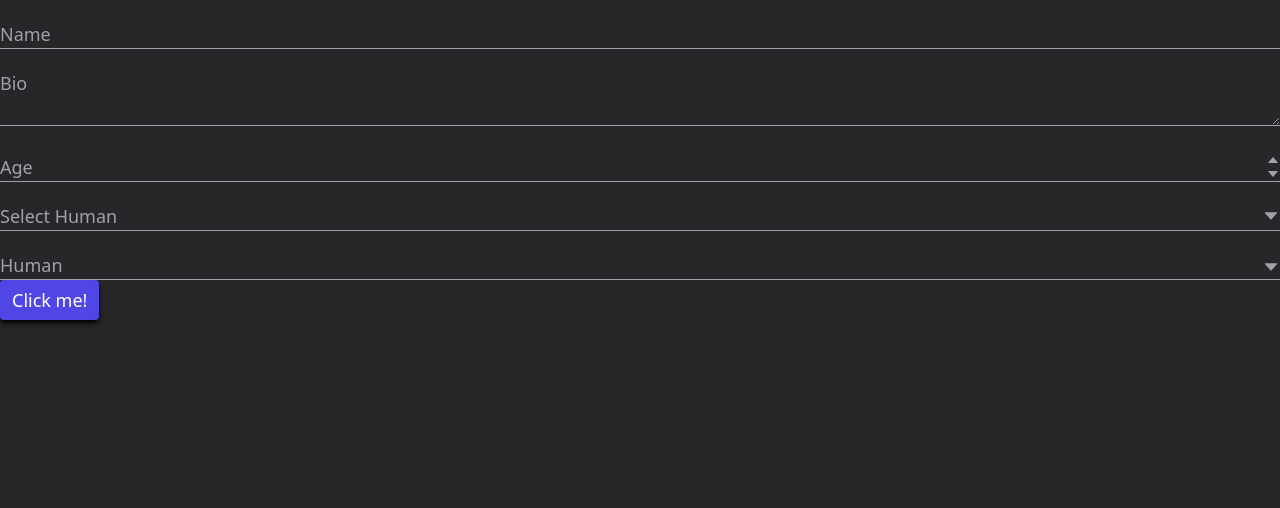
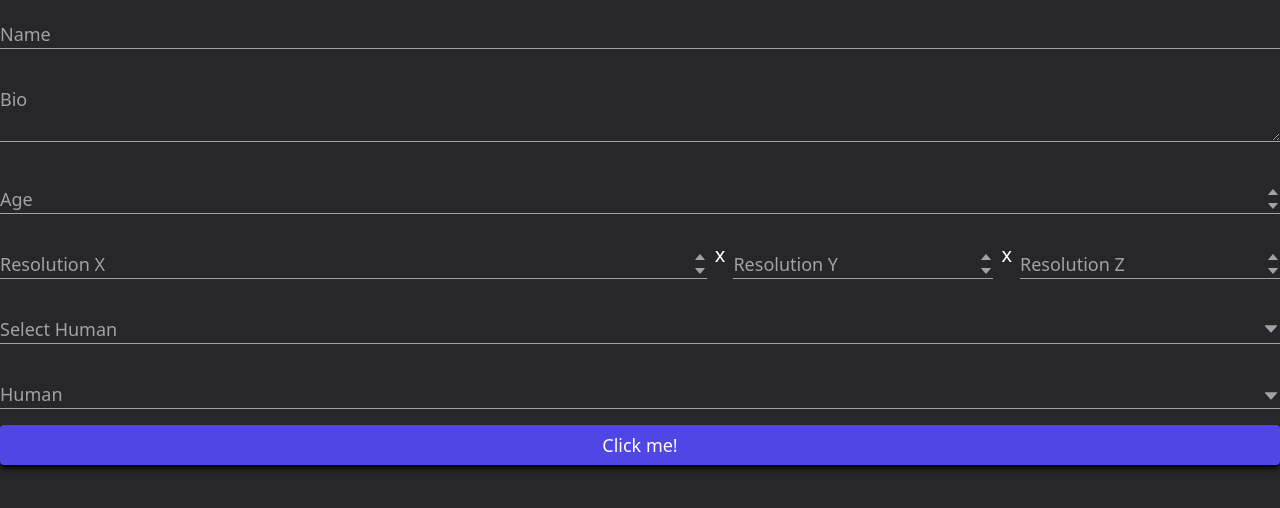
Before and after one commit to Dawidu7/old-old-astro, a Next.js app: page / in a window 1280 px wide. Shown: the top 508 px of the page. Built offline with nearby package versions, Linux system fonts and the light colour scheme; what @shrutibalasa/tailwind-grid-auto-fit would draw is missing.

Commit message:
Component: Form (Dynamic Validation)

```diff
--- a/package.json
+++ b/package.json
@@ -29,7 +29,8 @@
     "react-stately": "^3.25.0",
     "tailwind-merge": "^1.14.0",
     "tailwindcss": "3.3.3",
-    "typescript": "5.1.6"
+    "typescript": "5.1.6",
+    "valibot": "^0.12.0"
   },
   "devDependencies": {
     "prettier": "^3.0.1",
--- a/src/app/page.tsx
+++ b/src/app/page.tsx
@@ -1,4 +1,4 @@
-import { Button, Input, SearchSelect, Select } from "~/components"
+import { Button, Form, Group, Input, SearchSelect, Select } from "~/components"
 
 const OPTIONS = [
   { id: 1, name: "David", age: 17 },
@@ -14,13 +14,20 @@ const OPTIONS = [
 
 export default function Home() {
   return (
-    <div>
+    <Form>
       <Input label="Name" name="name" />
       <Input label="Bio" name="bio" type="textarea" />
       <Input label="Age" name="age" type="number" />
+      <Group separator="x">
+        <Input label="Resolution X" name="resolutionX" type="number" />
+        <Group separator="x">
+          <Input label="Resolution Y" name="resolutionY" type="number" />
+          <Input label="Resolution Z" name="resolutionZ" type="number" />
+        </Group>
+      </Group>
       <Select label="Human" options={OPTIONS} name="human1" />
       <SearchSelect label="Human" options={OPTIONS} name="human2" />
-      <Button>Click me!</Button>
-    </div>
+      <Button type="submit">Click me!</Button>
+    </Form>
   )
 }
--- /dev/null
+++ b/src/components/Form.tsx
@@ -0,0 +1,151 @@
+"use client"
+
+import clsx from "clsx"
+import { Children, cloneElement, isValidElement, useState } from "react"
+import type { ComponentProps } from "react"
+import { twMerge } from "tailwind-merge"
+import { object, string, number, minValue, optional, safeParse } from "valibot"
+import type { ObjectSchema } from "valibot"
+
+type BaseFormData = {
+  [key: string]: string | BaseFormData
+}
+
+export default function Form({
+  children,
+  className,
+  ...props
+}: ComponentProps<"form">) {
+  const [errors, setErrors] = useState<Record<string, string>>({})
+  const { formChildren, schema } = useFormData(children, errors)
+
+  async function action(formData: FormData) {
+    const formattedFormData = Array.from(
+      formData.entries(),
+    ).reduce<BaseFormData>((data, [name, value]) => {
+      if (name.startsWith("$ACTION_ID_")) return data
+
+      function getValue() {
+        if (/[^0-9.,]/.test(value as string)) return value as string
+
+        const parsedValue = parseFloat((value as string).replace(",", ""))
+
+        return isNaN(parsedValue) ? undefined : parsedValue
+      }
+
+      const matches = name.match(/(.+?)\[(.+?)\]/)
+
+      if (!matches) {
+        return { ...data, [name]: getValue() }
+      }
+
+      return {
+        ...data,
+        [matches[1]]: {
+          // @ts-expect-error
+          ...data[matches[1]],
+          [matches[2]]: getValue(),
+        },
+      }
+    }, {})
+
+    const result = safeParse(schema, formattedFormData)
+
+    if (!result.success) {
+      setErrors(
+        result.error.issues.reduce(
+          (acc, issue) => ({
+            ...acc,
+            [issue.path![0].key]: issue.message,
+          }),
+          {},
+        ),
+      )
+      return
+    }
+
+    console.log("SUCCESS")
+
+    setErrors({})
+  }
+
+  return (
+    <form
+      action={action}
+      className={twMerge(clsx("flex flex-col gap-4", className))}
+      {...props}
+    >
+      {formChildren}
+    </form>
+  )
+}
+
+function useFormData(
+  children: React.ReactNode,
+  errors: Record<string, string>,
+): {
+  formChildren: React.ReactNode
+  schema: ObjectSchema<{}>
+  objSchema: Record<string, any>
+} {
+  let schema = {}
+
+  const formChildren = Children.map(children, child => {
+    if (!isValidElement || !child) return child
+
+    const props = (child as JSX.Element).props
+
+    if (props.name) {
+      if (props.type === "number") {
+        // @ts-expect-error
+        schema[props.name] = number("Must be a valid number.")
+      } else if (props.options) {
+        // @ts-expect-error
+        schema[props.name] = object(
+          Object.entries(props.options[0]).reduce((acc, [key, value]) => {
+            if (key === "id") {
+              return {
+                ...acc,
+                [key]: optional(
+                  typeof value === "number"
+                    ? number("Must be a valid number.")
+                    : string("Must be valid text."),
+                ),
+              }
+            }
+
+            return {
+              ...acc,
+              [key]:
+                typeof value === "number"
+                  ? number("Must be a valid number.")
+                  : string("Must be valid text."),
+            }
+          }, {}),
+        )
+      } else {
+        // @ts-expect-error
+        schema[props.name] = string("Must be valid text.")
+      }
+
+      return cloneElement(child as JSX.Element, {
+        errorMessage: errors[props.name] || undefined,
+      })
+    }
+
+    if (props.role === "group") {
+      const { formChildren, objSchema } = useFormData(props.children, errors)
+
+      schema = {
+        ...schema,
+        ...objSchema,
+      }
+
+      return cloneElement(child as JSX.Element, { children: formChildren })
+    }
+
+    return child
+  })
+
+  return { formChildren, schema: object(schema), objSchema: schema }
+}
--- /dev/null
+++ b/src/components/Group.tsx
@@ -0,0 +1,40 @@
+import clsx from "clsx"
+import { Children, cloneElement, isValidElement } from "react"
+import type { ComponentProps } from "react"
+import { twMerge } from "tailwind-merge"
+
+type GroupProps = ComponentProps<"div"> & {
+  separator?: string
+}
+
+export default function Group({
+  children,
+  className,
+  separator,
+  ...props
+}: GroupProps) {
+  const count = Children.count(children)
+
+  return (
+    <div
+      className={twMerge(clsx("flex items-center gap-2", className))}
+      role="group"
+      {...props}
+    >
+      {Children.map(
+        children,
+        (child, i) =>
+          isValidElement(child) && (
+            <>
+              {cloneElement(child as JSX.Element, {
+                groupstyle: "flex-1",
+              })}
+              {separator && i < count - 1 && (
+                <span className="text-xl">{separator}</span>
+              )}
+            </>
+          ),
+      )}
+    </div>
+  )
+}
--- a/src/components/Input/Number.tsx
+++ b/src/components/Input/Number.tsx
@@ -1,6 +1,7 @@
 "use client"
 
 import { forwardRef, useRef } from "react"
+import type { ComponentProps } from "react"
 import { mergeProps, useLocale, useNumberField } from "react-aria"
 import type { AriaNumberFieldProps } from "react-aria"
 import { AiFillCaretDown, AiFillCaretUp } from "react-icons/ai"
@@ -9,10 +10,12 @@ import { Button } from ".."
 import { InputPropsProps } from "."
 import { mergeRefs } from "~/lib/utils"
 
-type NumberProps = AriaNumberFieldProps & InputPropsProps
+type NumberProps = AriaNumberFieldProps &
+  Pick<ComponentProps<"input">, "name"> &
+  InputPropsProps
 
 export default forwardRef<HTMLInputElement, NumberProps>(function Number(
-  { isFocused, focusWithinProps, labelClass, inputClass, ...props },
+  { isFocused, focusWithinProps, labelClass, inputClass, name, ...props },
   forwardedRef,
 ) {
   const { errorMessage, label } = props
@@ -35,6 +38,7 @@ export default forwardRef<HTMLInputElement, NumberProps>(function Number(
         data-focused={isFocused || undefined}
         ref={mergeRefs(forwardedRef, ref)}
         {...mergeProps(focusWithinProps, inputProps)}
+        name={name}
       />
       <div className="absolute right-0 top-1 flex flex-col">
         <Button
--- a/src/components/Input/index.tsx
+++ b/src/components/Input/index.tsx
@@ -20,6 +20,7 @@ export type InputPropsProps = {
 type InputProps = {
   label: React.ReactNode
   className?: string
+  groupstyle?: string
 } & (
   | ({ type: "number" } & Omit<
       ComponentProps<typeof Number>,
@@ -33,7 +34,10 @@ type InputProps = {
 )
 
 export default forwardRef<HTMLInputElement | HTMLTextAreaElement, InputProps>(
-  function Input({ className, type = "text", ...props }, forwardedRef) {
+  function Input(
+    { className, groupstyle, type = "text", ...props },
+    forwardedRef,
+  ) {
     const [isFocused, setFocus] = useState(false)
     const { focusWithinProps } = useFocusWithin({
       onFocusWithinChange: isFocusWithin => setFocus(isFocusWithin),
@@ -62,7 +66,7 @@ export default forwardRef<HTMLInputElement | HTMLTextAreaElement, InputProps>(
       type === "number" ? Number : type === "textarea" ? TextArea : Text
 
     return (
-      <div className="relative z-10 mt-4">
+      <div className={twMerge(clsx("relative z-10 mt-4 w-full", groupstyle))}>
         <Component
           {...props}
           isFocused={isFocused}
--- a/src/components/index.ts
+++ b/src/components/index.ts
@@ -1,4 +1,6 @@
 export { default as Button } from "./Button"
+export { default as Form } from "./Form"
+export { default as Group } from "./Group"
 export { default as Input } from "./Input"
 export { default as SearchSelect } from "./SearchSelect"
 export { default as Select } from "./Select"
--- /dev/null
+++ b/src/lib/actions.ts
@@ -0,0 +1 @@
+"use server"
```
Also changed, not shown: 1 other file (tests, documents, lock files or other folders).
